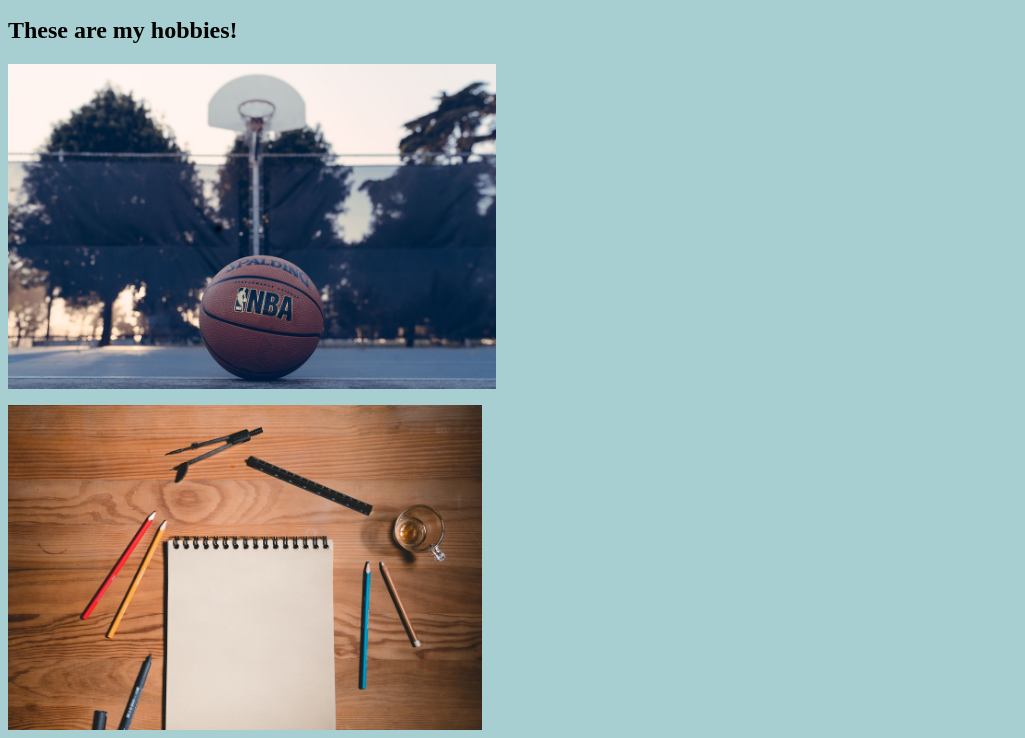
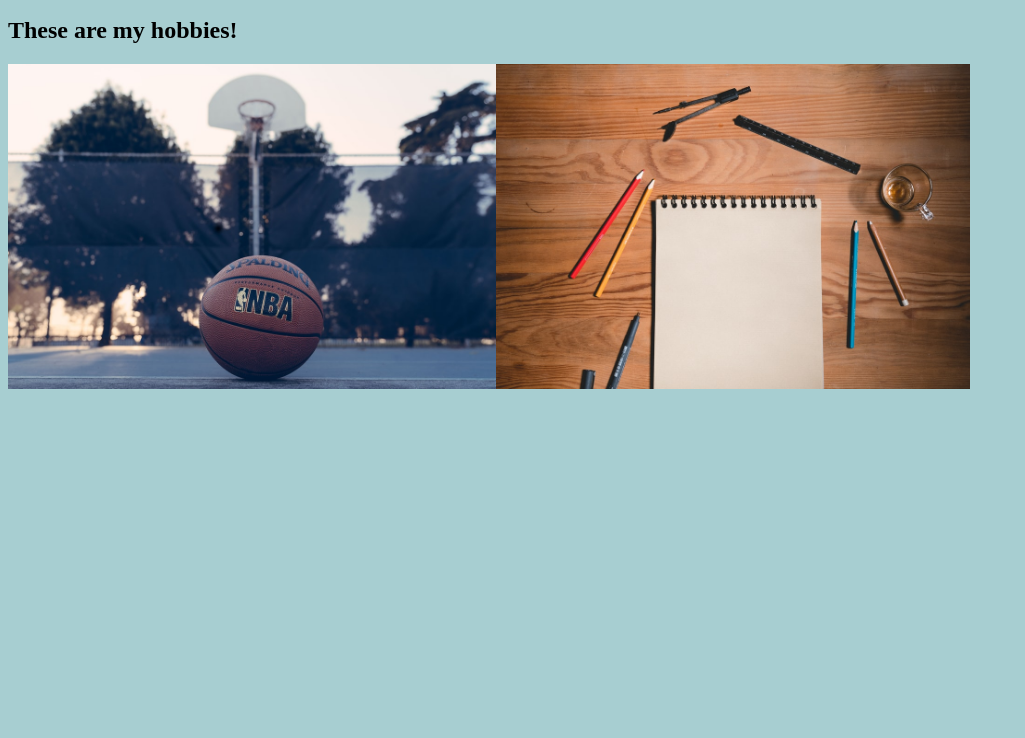
Before and after one commit to Larosiliereb/.github.io, a plain HTML site: page about.html in a window 1280 px wide. Shown: the part 936-1674 px from the top of the page, without its empty margins (0-1025 px from the left). After the commit the page ends 1333 px from the top, so only its background shows below. Drawn offline with Linux system fonts and the light colour scheme.

Commit message:
Update about.html

```diff
--- a/about.html
+++ b/about.html
@@ -33,7 +33,7 @@
         <img src="IMG_4616 (1).PNG" alt="Headshot" height="350px">
         </div id="photo1">
         <h2>These are my hobbies!</h2>
-        <img src="Basketball.JPG" alt="Basketball" height="325px"><p>   </p><img src="Drawing.JPG" alt="Drawing" height="325px">
+        <img src="Basketball.JPG" alt="Basketball" height="325px"><img src="Drawing.JPG" alt="Drawing" height="325px">
     </body>
   </head>
  </html>
```
